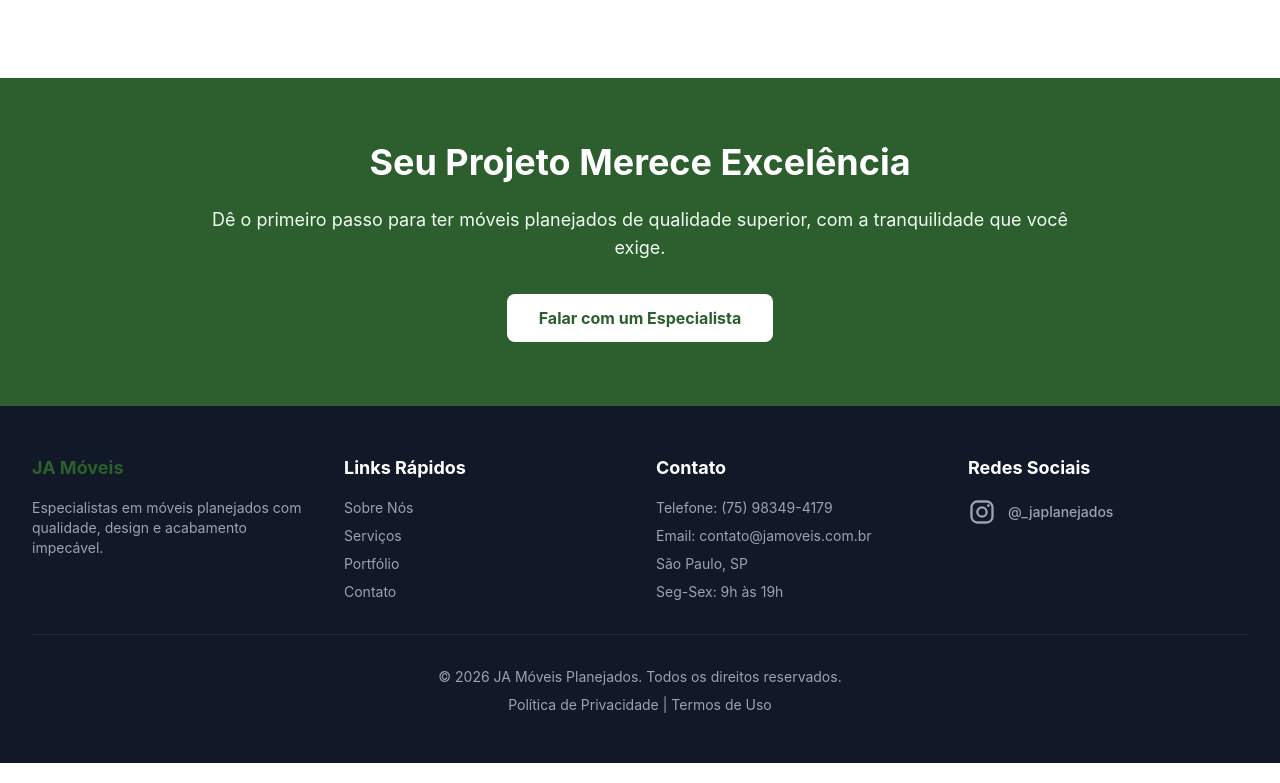
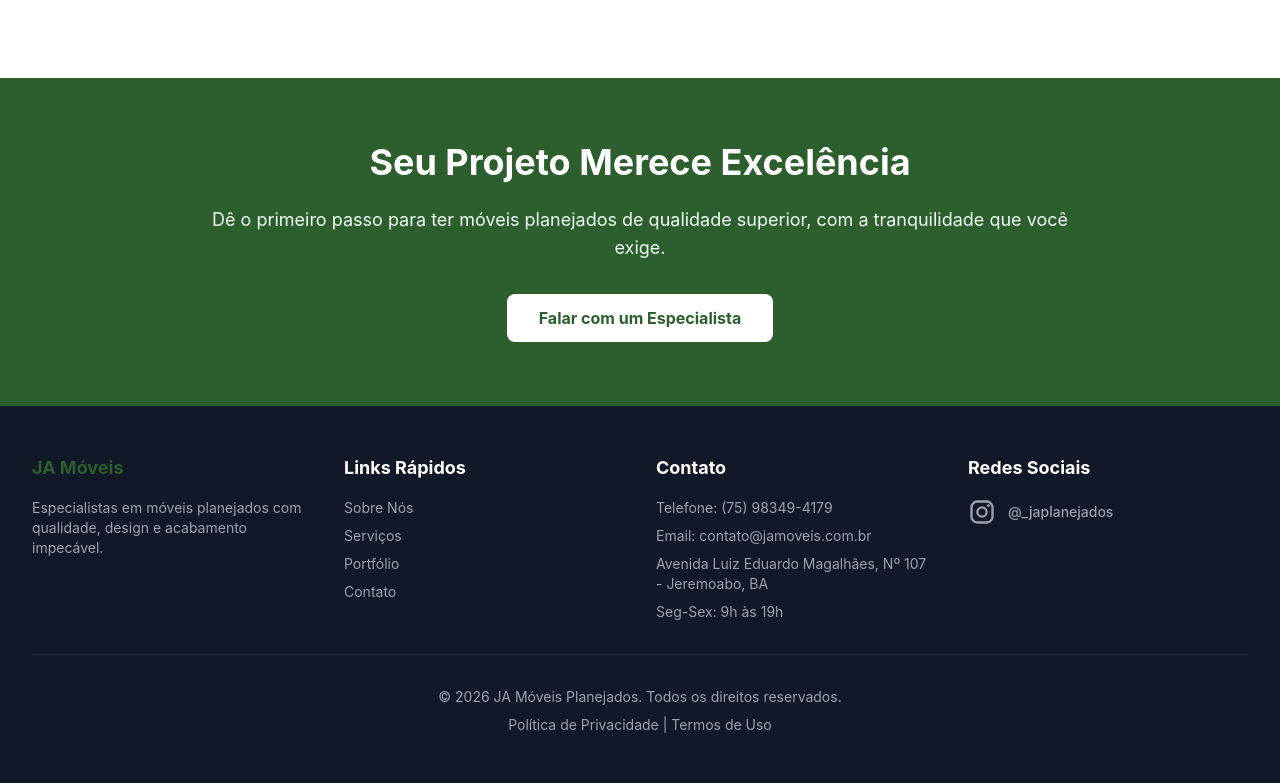
Before and after one commit to rafaelsilvarjs/JA-MOVEIS, a React (Vite) app: page / in a window 1280 px wide. Shown: the part 5677-6460 px from the top of the page. Built offline with nearby package versions, Linux system fonts and the light colour scheme.

Commit message:
Atualiza endereco de contato

```diff
--- a/src/components/Footer.tsx
+++ b/src/components/Footer.tsx
@@ -28,7 +28,7 @@ export default function Footer() {
             <ul className="space-y-2 text-sm text-gray-400">
               <li>Telefone: (75) 98349-4179</li>
               <li>Email: contato@jamoveis.com.br</li>
-              <li>São Paulo, SP</li>
+              <li>Avenida Luiz Eduardo Magalhães, Nº 107 - Jeremoabo, BA</li>
               <li>Seg-Sex: 9h às 19h</li>
             </ul>
           </div>
--- a/src/pages/Contato.tsx
+++ b/src/pages/Contato.tsx
@@ -57,7 +57,7 @@ export default function Contato() {
     },
     {
       titulo: 'Endereço',
-      valor: 'São Paulo, SP',
+      valor: 'Avenida Luiz Eduardo Magalhães, Nº 107 - Jeremoabo, BA',
       icone: '📍',
       link: '#',
     },
```
Also changed, not shown: 1 other file (tests, documents, lock files or other folders).
